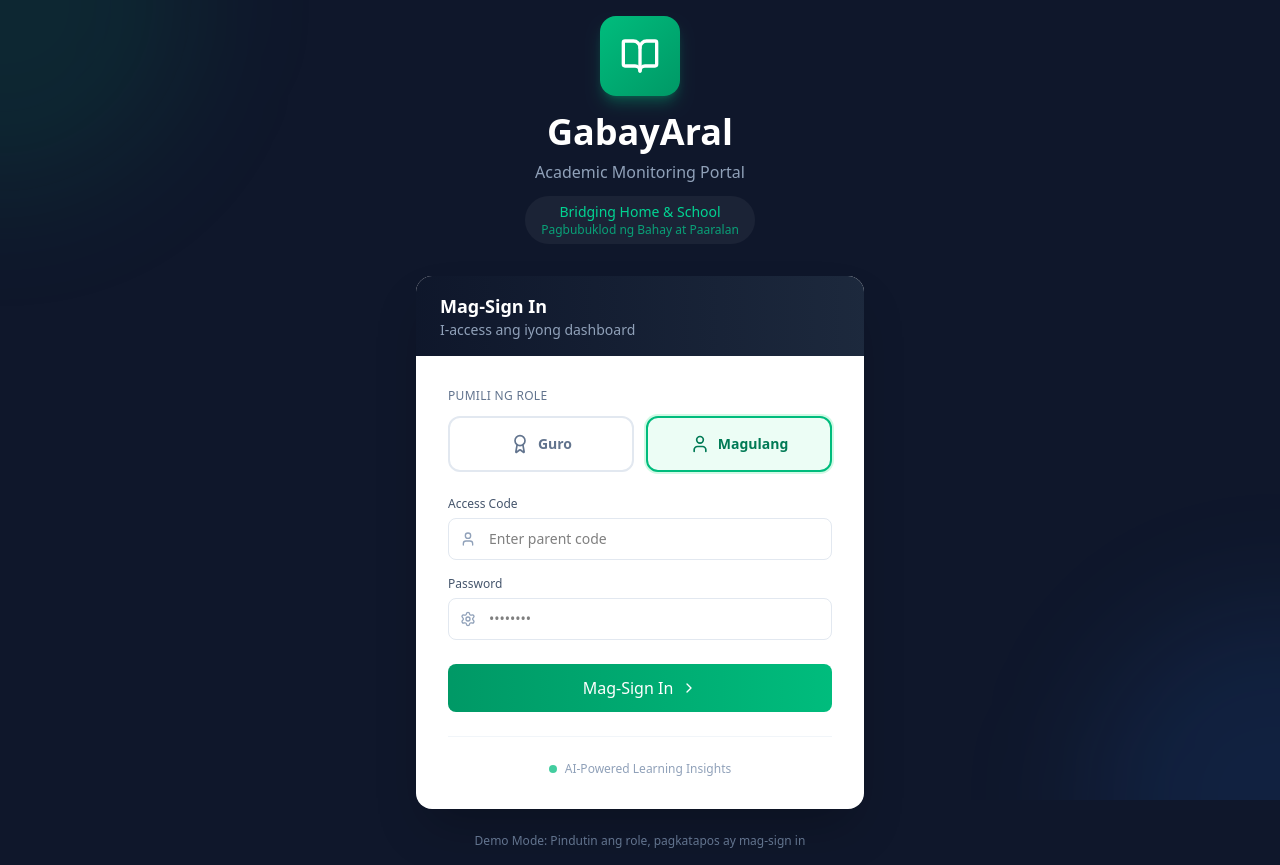
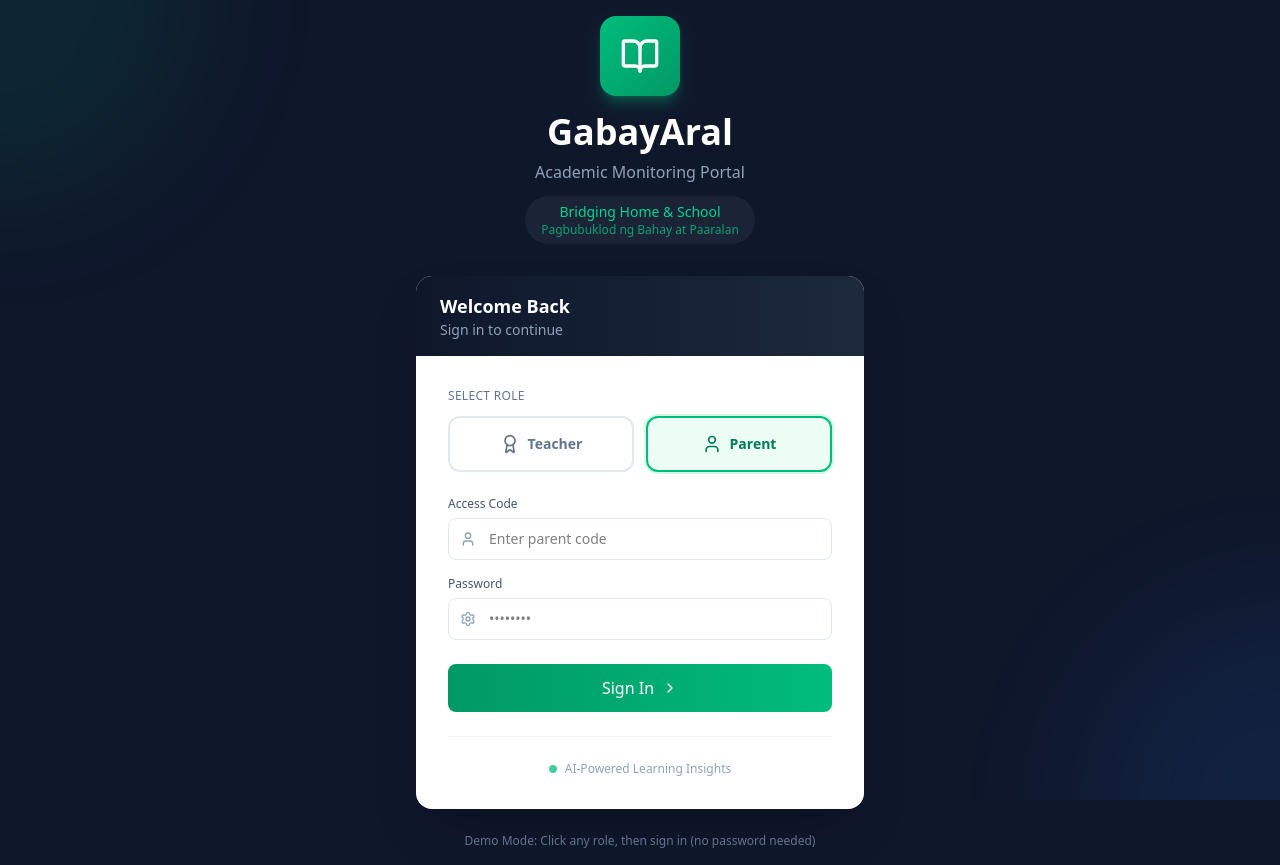
Before and after one commit to raejohnacarandang/gabayaral2, a React (Vite) app: page / in a window 1280 px wide. Built offline with nearby package versions, Linux system fonts and the light colour scheme.

Commit message:
Fix: keep English buttons, Tagalog tagline only

```diff
--- a/src/App.tsx
+++ b/src/App.tsx
@@ -533,14 +533,14 @@ if (!isAuthenticated) {
           <div className="bg-white rounded-2xl shadow-2xl overflow-hidden">
             {/* Card Header */}
             <div className="bg-gradient-to-r from-slate-900 to-slate-800 px-6 py-4">
-              <h2 className="text-lg font-semibold text-white">Mag-Sign In</h2>
-              <p className="text-slate-400 text-sm">I-access ang iyong dashboard</p>
+              <h2 className="text-lg font-semibold text-white">Welcome Back</h2>
+              <p className="text-slate-400 text-sm">Sign in to continue</p>
             </div>
 
             <div className="p-6 sm:p-8">
               {/* Role Selection */}
               <div className="mb-6">
-                <p className="text-xs font-medium text-slate-500 mb-3 uppercase tracking-wide">Pumili ng Role</p>
+                <p className="text-xs font-medium text-slate-500 mb-3 uppercase tracking-wide">Select Role</p>
                 <div className="grid grid-cols-2 gap-3">
                   <button
                     onClick={() => setRole('teacher')}
@@ -550,7 +550,7 @@ if (!isAuthenticated) {
                     )}
                   >
                     <Award className="w-5 h-5" />
-                    <span className="text-sm font-semibold">Guro</span>
+                    <span className="text-sm font-semibold">Teacher</span>
                   </button>
                   <button
                     onClick={() => setRole('parent')}
@@ -560,7 +560,7 @@ if (!isAuthenticated) {
                     )}
                   >
                     <User className="w-5 h-5" />
-                    <span className="text-sm font-semibold">Magulang</span>
+                    <span className="text-sm font-semibold">Parent</span>
                   </button>
                 </div>
               </div>
@@ -603,7 +603,7 @@ if (!isAuthenticated) {
                 onClick={() => setIsAuthenticated(true)}
                 className="w-full mt-6 py-3 bg-gradient-to-r from-emerald-600 to-emerald-500 hover:from-emerald-500 hover:to-emerald-400 text-white font-medium rounded-lg transition-all flex items-center justify-center gap-2"
               >
-                <span>Mag-Sign In</span>
+                <span>Sign In</span>
                 <ChevronRight className="w-4 h-4" />
               </button>
 
@@ -617,7 +617,7 @@ if (!isAuthenticated) {
 
           {/* Demo Hint */}
           <p className="text-center text-xs text-slate-500 mt-6">
-            Demo Mode: Pindutin ang role, pagkatapos ay mag-sign in
+            Demo Mode: Click any role, then sign in (no password needed)
           </p>
         </motion.div>
       </div>
```
